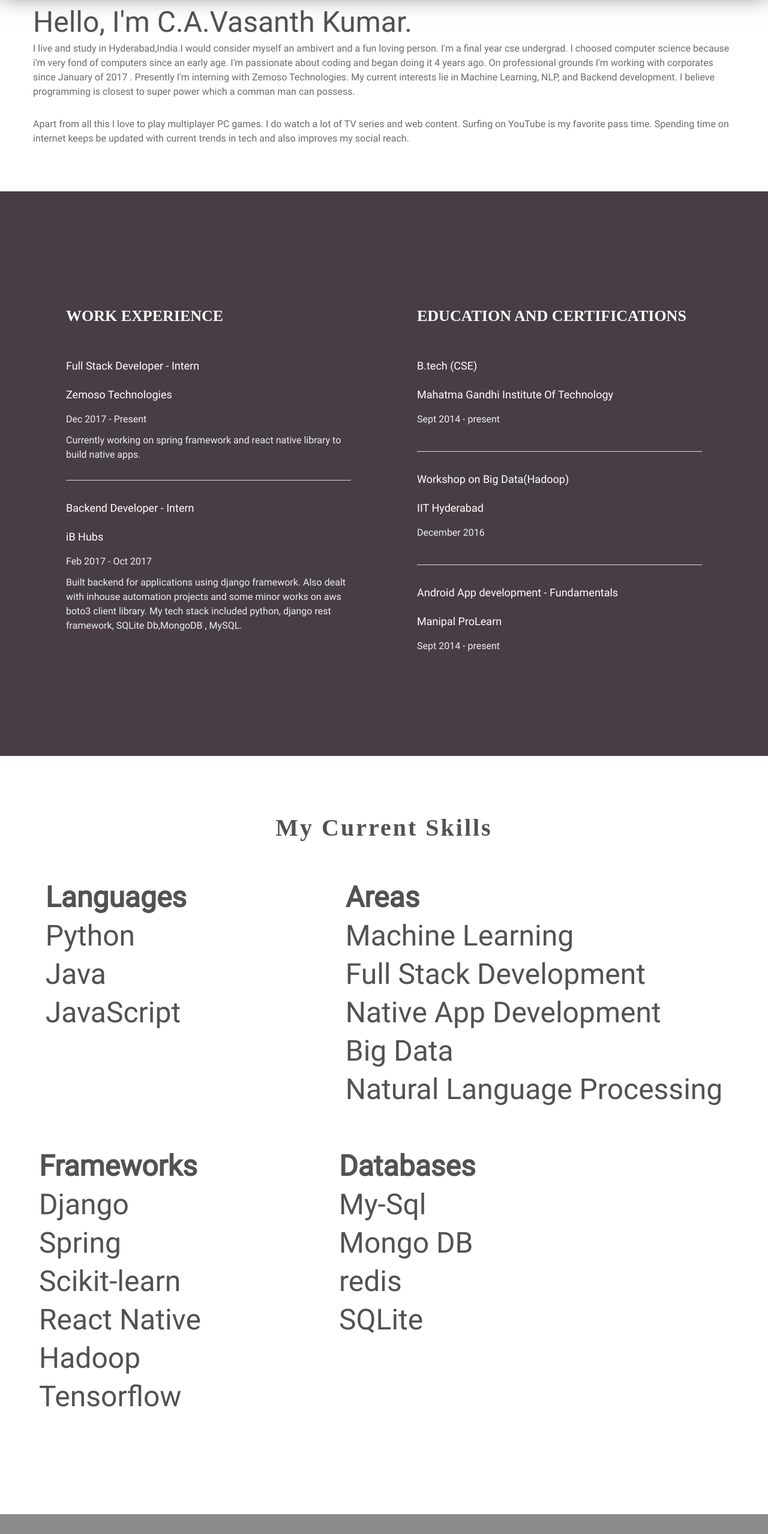
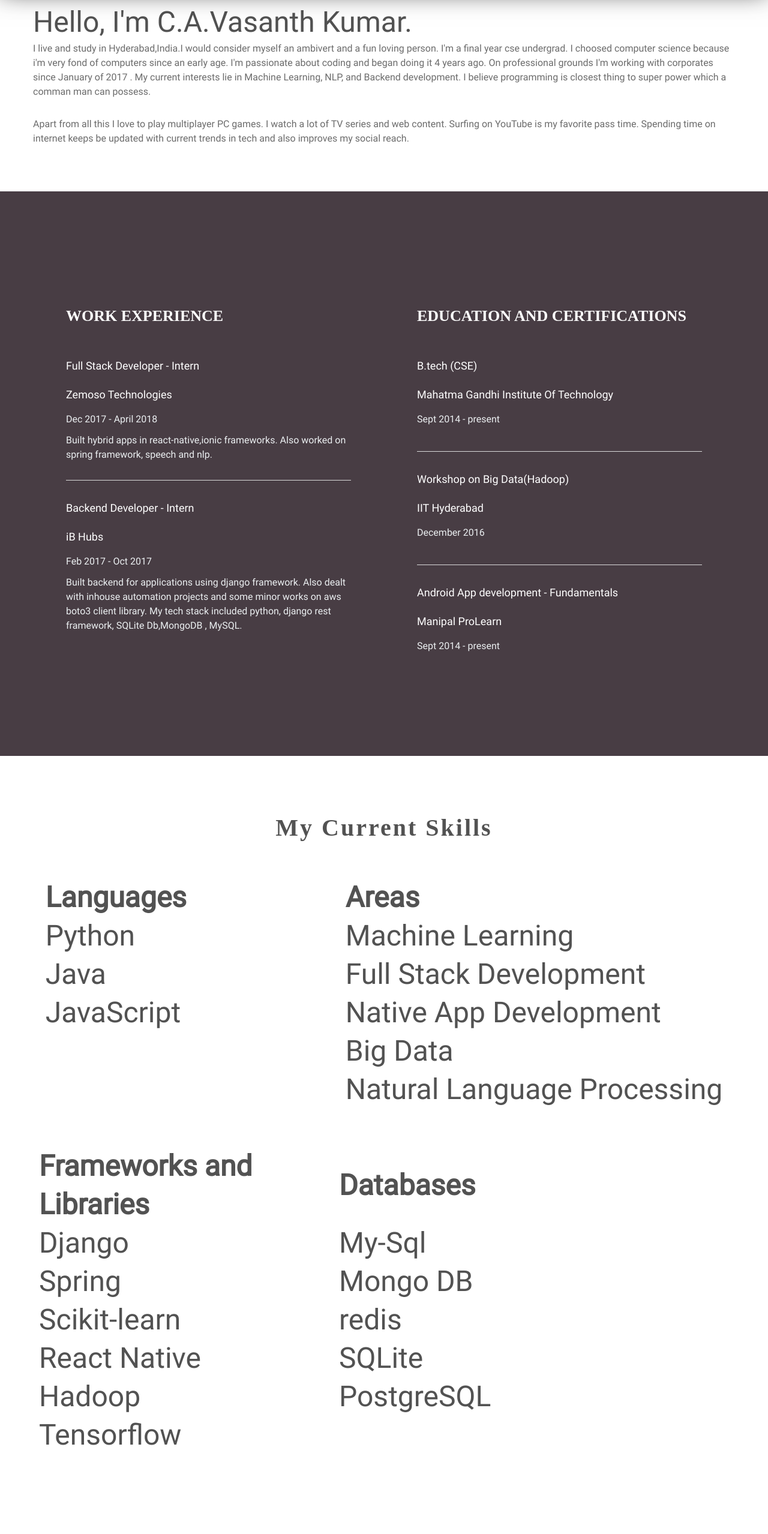
Before and after one commit to vasanthkumar97/vasanthkumar97.github.io, a plain HTML site: page index.html in a window 1280 px wide. Shown: the part 815-3372 px from the top of the page at 60% size. Drawn offline with Linux system fonts and the light colour scheme.

Commit message:
update latest details

```diff
--- a/index.html
+++ b/index.html
@@ -89,11 +89,11 @@
 
                                   <h1>Hello, I'm C.A.Vasanth Kumar.</h1>
                                   <p> I live and study in Hyderabad,India.I would consider myself an ambivert and a fun loving person. I'm a final year cse undergrad. I choosed computer science because i'm very fond of computers since an early age.
-                                    I'm passionate about coding and began doing it 4 years ago. On professional grounds I'm working with corporates since January of 2017 . Presently I'm interning with Zemoso Technologies.
-                                    My current interests lie in Machine Learning, NLP, and Backend development. I believe programming is closest to super power which a comman man can possess.
+                                    I'm passionate about coding and began doing it 4 years ago. On professional grounds I'm working with corporates since January of 2017 .
+                                    My current interests lie in Machine Learning, NLP, and Backend development. I believe programming is closest thing to super power which a comman man can possess.
                                   </p>
                                   <p>
-                                    Apart from all this I love to play multiplayer PC games. I do watch a lot of TV series and web content. Surfing on YouTube is my favorite pass time.
+                                    Apart from all this I love to play multiplayer PC games. I watch a lot of TV series and web content. Surfing on YouTube is my favorite pass time.
                                     Spending time on internet keeps be updated with current trends in tech and also improves my social reach.
                                   </p>
 
@@ -124,10 +124,10 @@
                                     <div class="content-details content-border">
                                       <h5>Full Stack Developer - Intern</h5>
                                         <h5>Zemoso Technologies</h5>
-                                        <h6>Dec 2017 - Present</h6>
+                                        <h6>Dec 2017 - April 2018</h6>
 
                                         <p>
-                                            Currently working on spring framework and react native library to build native apps.
+                                            Built hybrid apps in react-native,ionic frameworks. Also worked on spring framework, speech and nlp.
                                         </p>
 
                                     </div>
@@ -227,7 +227,7 @@
                     <col width="650">
                     <tr>
                       <h1>
-                      <td><b>Frameworks</b></td>
+                      <td><b>Frameworks and Libraries</b></td>
                       <td><b>Databases</b></td>
                     </h1>
                     </tr>
@@ -249,6 +249,7 @@
                     </tr>
                     <tr>
                       <td>Hadoop</td>
+                      <td>PostgreSQL</td>
                     </tr>
                     <tr>
                       <td>Tensorflow</td>
```
Also changed, not shown: 7 other files.
